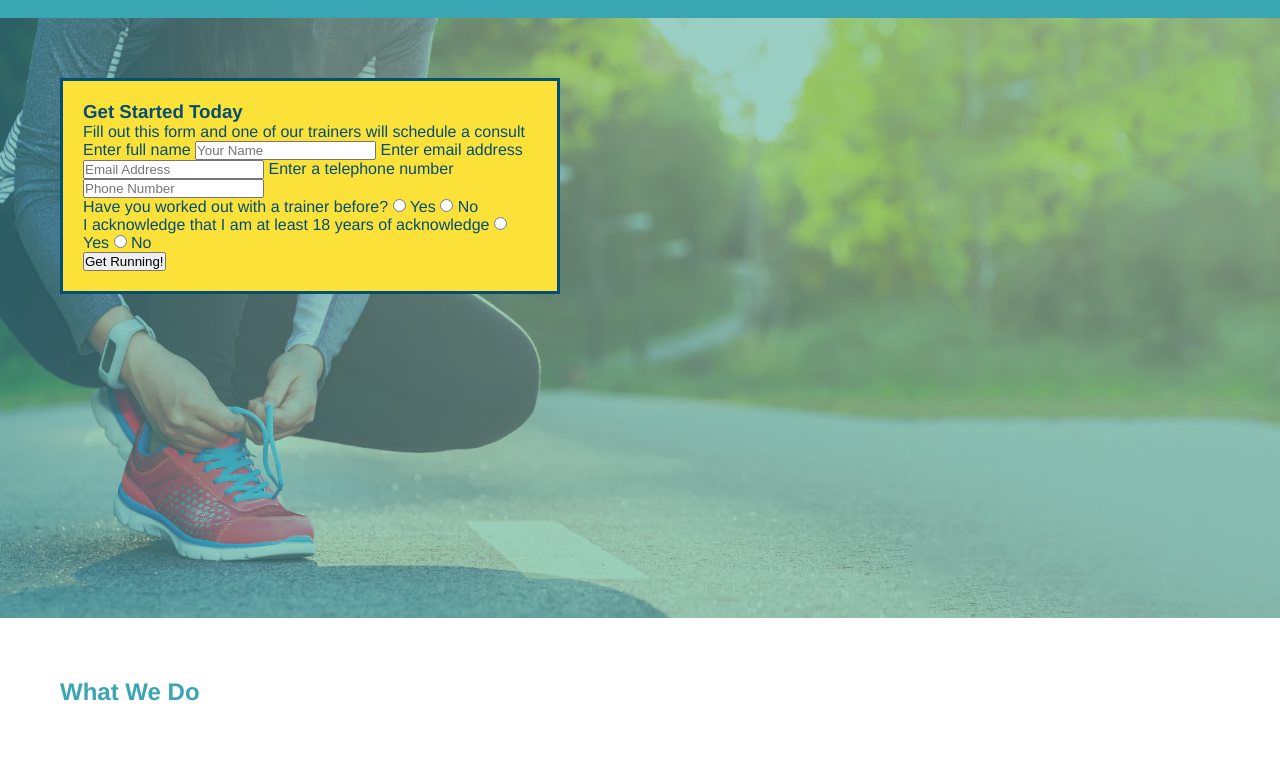
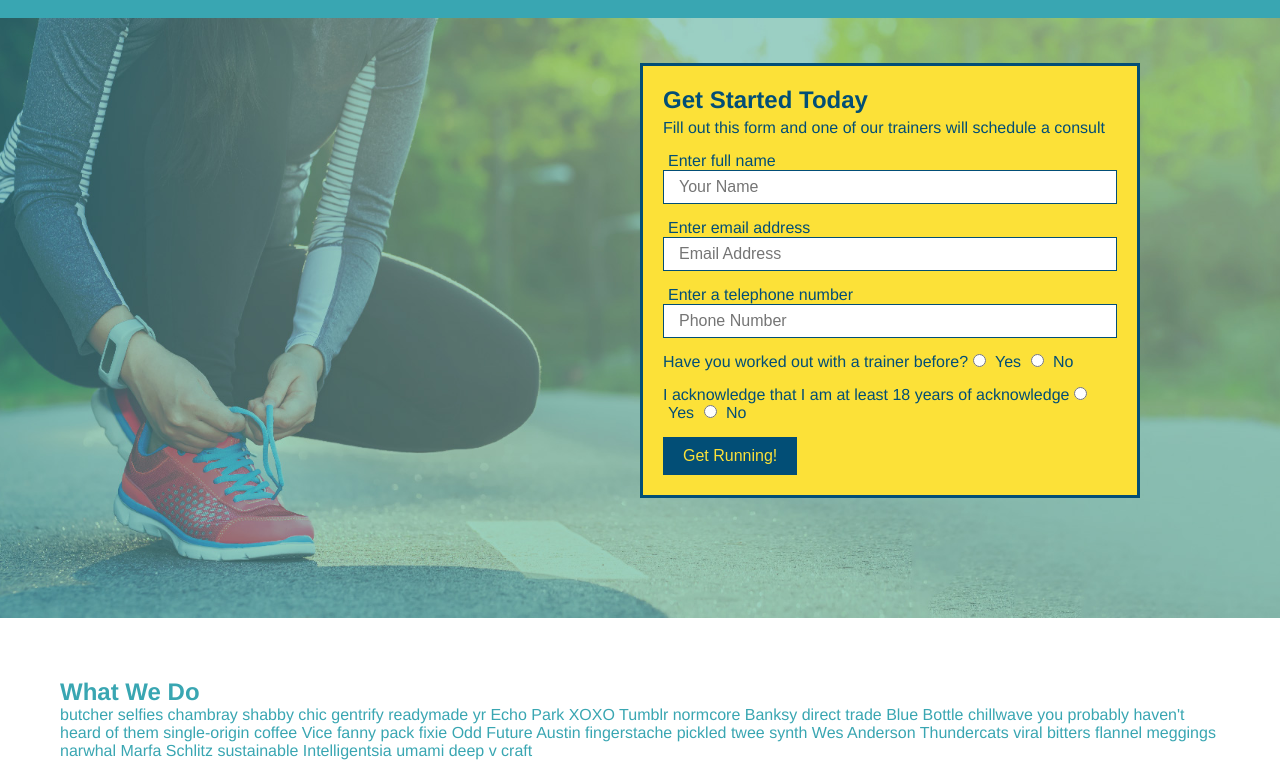
Before and after one commit to Jmorg21/run-buddy, a plain HTML site: page index.html in a window 1280 px wide. Shown: the part 64-826 px from the top of the page. Drawn offline with Linux system fonts and the light colour scheme.

Commit message:
added what you do icons

```diff
--- a/assets/css/style.css
+++ b/assets/css/style.css
@@ -64,6 +64,7 @@ section {
     height: 600px;
     background-size: cover;
     background-position: center;
+    position: relative
 }
 .hero-form {
     color: #024e76;
@@ -73,4 +74,34 @@ section {
     border-style: solid;
     border-width: 3px;
     border-color: #024e76;
+    position: absolute;
+    bottom: 120px;
+    right: 140px;
 }
+.hero-form h3 {
+    font-size: 24px;
+    margin: 0;
+}
+.hero-form p {
+    margin: 5px 0 15px 0;
+}
+.form-input {
+    border: 1px solid #024e76;
+    display: block;
+    padding: 7px 15px;
+    font-size: 16px;
+    color: #024e76;
+    width: 100%;
+    margin-bottom: 15px;
+}
+.hero-form label {
+    margin: 0 5px;
+}
+.hero-form button {
+    color: #fce138;
+    background-color: #024e76;
+    border: none;
+    padding: 10px 20px;
+    font-size: 16px;
+}
+/* Hero Styles End */
--- a/index.html
+++ b/index.html
@@ -42,11 +42,11 @@
                 <p>Fill out this form and one of our trainers will schedule a consult</p>
                 <form>
                     <label for="name">Enter full name</label>
-                    <input type="text" placeholder="Your Name" name="name" id="name">
+                    <input type="text" placeholder="Your Name" name="name" id="name" class="form-input">
                     <label for="email">Enter email address</label>
-                    <input type="email" placeholder="Email Address" name="email" id="email">
+                    <input type="email" placeholder="Email Address" name="email" id="email" class="form-input">
                     <label for="phone">Enter a telephone number</label>
-                    <input type="tel" placeholder="Phone Number" name="phone" id="phone">
+                    <input type="tel" placeholder="Phone Number" name="phone" id="phone" class="form-input">
                     <p>
                         Have you worked out with a trainer before?
                         <input type="radio" name="trainer-confirm"  id="trainer-yes">
@@ -70,13 +70,38 @@
         <!-- end hero -->
 
         <!-- "what we do" section -->
-        <section>
+        <section is="what-we-do">
             <h2>What We Do</h2>
+            <p>butcher selfies chambray shabby chic gentrify readymade yr Echo Park XOXO Tumblr normcore Banksy direct trade Blue Bottle chillwave you probably haven't heard of them single-origin coffee Vice fanny pack fixie Odd Future Austin fingerstache pickled twee synth Wes Anderson Thundercats viral bitters flannel meggings narwhal Marfa Schlitz sustainable Intelligentsia umami deep v craft</p>
         </section>
 
         <!-- "what you do" section -->
-        <section>
+        <section id="what-you-do">
             <h2>What You Do</h2>
+
+            <div>
+              <img src="./assets/images/step-1.svg" alt="">
+              <h3>Step 1: Fill Out the Form Above.</h3>
+              <p>You're already here, so why not?</p>
+            </div>
+
+            <div>
+              <img src="./assets/images/step-2.svg" alt="">
+              <h3>Step 2: Consult with One of Our Trainers.</h3>
+              <p>Are you here to build muscle, lose weight, or just feel good?</p>
+            </div>
+
+            <div>
+              <img src="./assets/images/step-3.svg" alt="">
+              <h3>Step 3:Get Running</h3>
+              <p>Hit the ground running (literally) once your trainer lays out your plan.</p>
+            </div>
+
+            <div>
+              <img src="./assets/images/step-4.svg" alt="">
+              <h3> Step 4: See Results.</h3>
+              <p>Bi-weekly checkins with your trainer will keep you focused</p>
+            </div>
         </section>
 
         <!-- "meet the trainers" section-->
```
Also changed, not shown: assets/images/step-1.svg (added), assets/images/step-2.svg (added), assets/images/step-3.svg (added), assets/images/step-4.svg (added).
